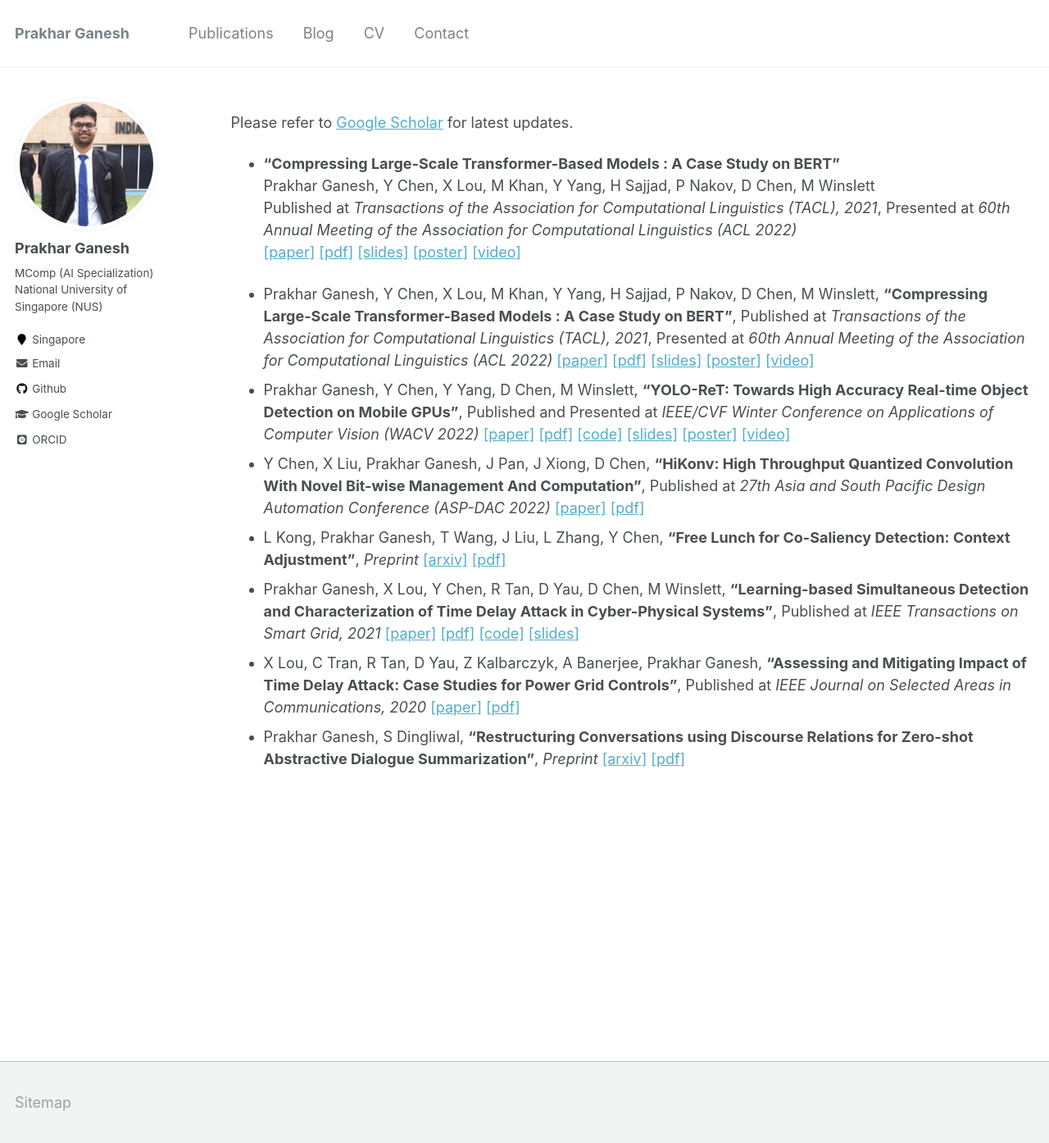
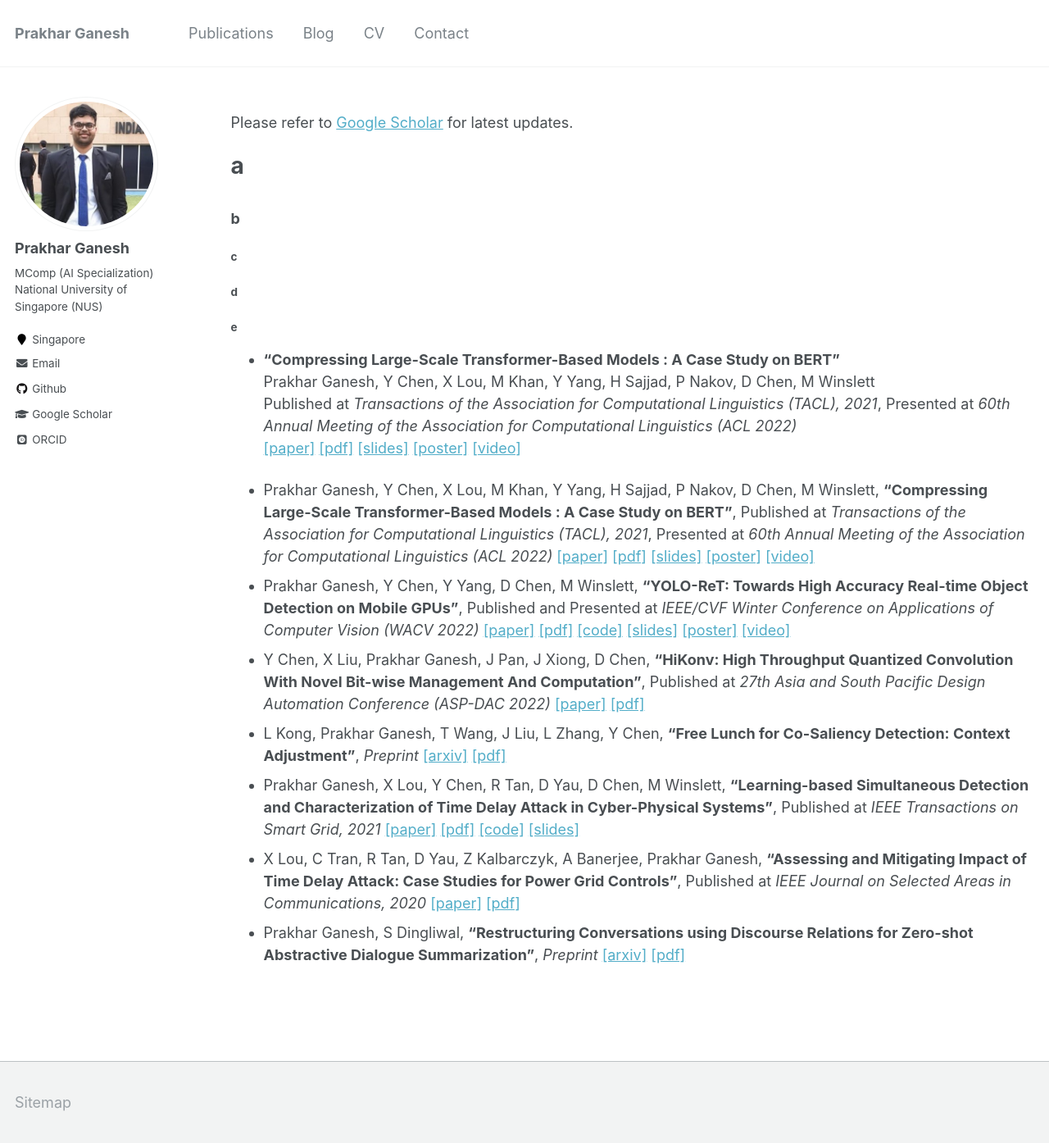
Before and after one commit to prakharg24/prakharg24.github.io, a Jekyll site: the page built from _pages/publications.md, in a window 1280 px wide and 1394 px high. Shown: the whole window at 82% size. Built offline with Jekyll 4.4.1, drawn with Linux system fonts in a browser that asks for light colours; some web fonts are replaced.

Commit message:
pub update

```diff
--- a/_pages/publications.md
+++ b/_pages/publications.md
@@ -6,6 +6,16 @@ author_profile: true
 ---
 
 Please refer to [Google Scholar](https://scholar.google.co.in/citations?user=Xd5QJoEAAAAJ&hl=en&oi=ao){:target="_blank"} for latest updates.
+
+# a
+
+### b
+
+#### c
+
+##### d
+
+###### e
 
 <!-- <font size="3"> -->
 * **"Compressing Large-Scale Transformer-Based Models : A Case Study on BERT"**
```
